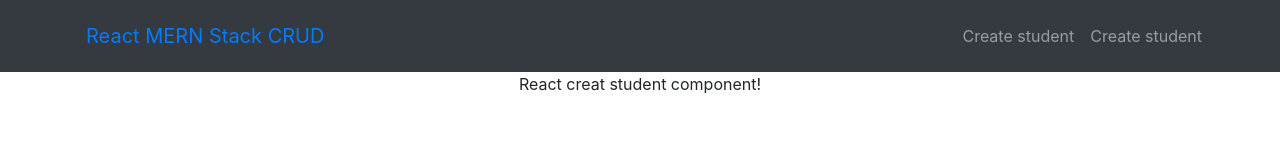
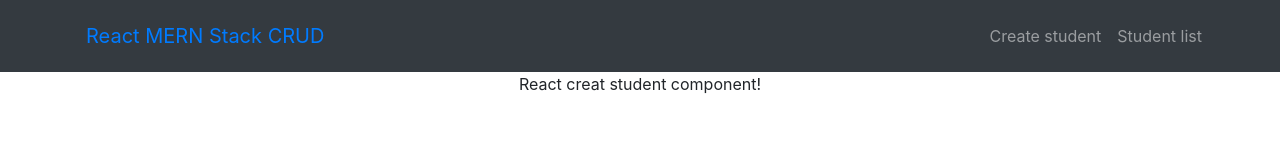
Before and after one commit to Chaiwat-S-dev/MERN_Stack, a React (Create React App) app: page / in a window 1280 px wide. Shown: the top 160 px of the page. Built offline with nearby package versions, Linux system fonts and the light colour scheme.

Commit message:
remove commponent not use

```diff
--- a/src/App.js
+++ b/src/App.js
@@ -1,5 +1,3 @@
-import logo from './logo.svg';
-
 import Nav from 'react-bootstrap/Nav';
 import NavBar from 'react-bootstrap/Navbar';
 import Container from 'react-bootstrap/Container';
@@ -31,13 +29,13 @@ function App() {
 
             <Nav className="justify-content-end">
               <Nav>
-                <Link to={"/creat-student"} className="nav-link">
+                <Link to={"/create-student"} className="nav-link">
                   Create student
                 </Link>
               </Nav>
               <Nav>
-                <Link to={"/creat-student"} className="nav-link">
-                  Create student
+                <Link to={"/student-list"} className="nav-link">
+                  Student list
                 </Link>
               </Nav>
             </Nav>
```
